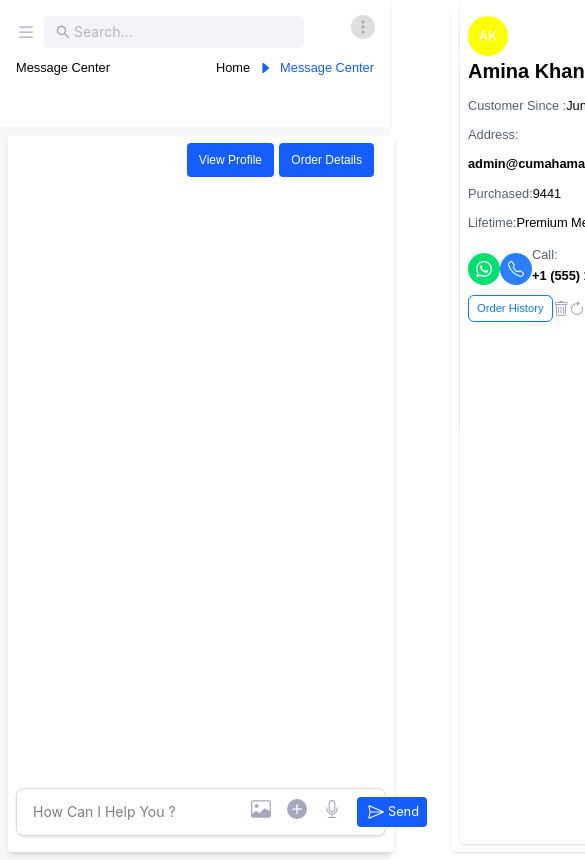
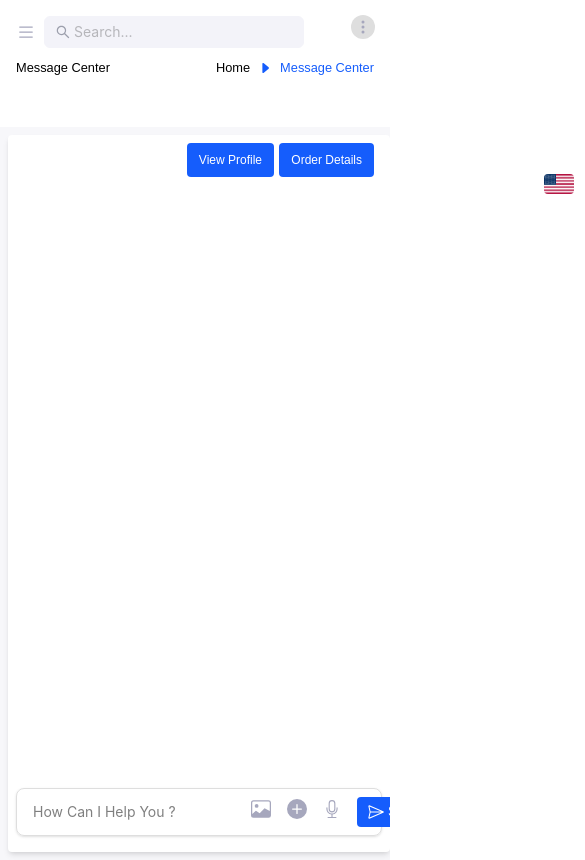
Before and after one commit to saadshahz/BuyPass, a React (Vite) app: page /chats in a window 390 px wide. Shown: the top 860 px of the page, 585 px wide, since content can reach past the window. Built offline with nearby package versions, Linux system fonts and the light colour scheme; grey boxes are pictures that could not be loaded.

Commit message:
over flow changes

```diff
--- a/src/App.css
+++ b/src/App.css
@@ -12,7 +12,8 @@ a,
 li {
   font-family: "Poppins", sans-serif;
 }
-body {
+body,
+html {
   box-sizing: border-box;
   overflow-x: hidden;
 }
@@ -257,6 +258,7 @@ body {
     display: block;
     transition: 0.5s;
     z-index: 9999;
+    display: none;
   }
   .customer-card section {
     height: 100%;
@@ -273,6 +275,7 @@ body {
     padding-bottom: 10px;
   }
   .show-customer-card.customer-card {
+    display: block;
     right: 0px;
     padding: 10px;
   }
@@ -282,9 +285,12 @@ body {
   .messages-parent {
     height: 85vh;
   }
+  .messages-parent .ant-col-16{
+    width: 100%;
+  }
   .chats-parent .message-content {
     height: 85vh;
-    width: 99vw;
+    width: 98vw;
   }
   .chats-parent .order-card {
     height: 64vh;
```
